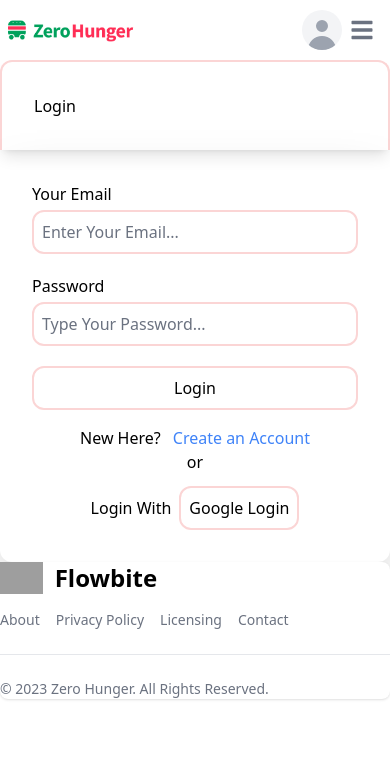
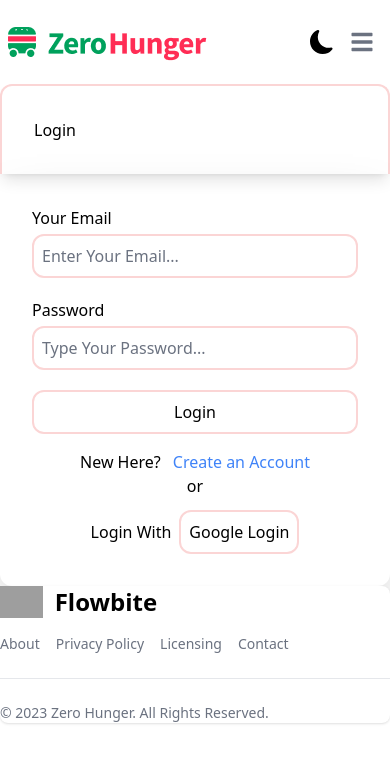
Before and after one commit to CodeWithRashed/zero-hunger-client-side, a React (Vite) app: page /login in a window 390 px wide. Shown: the top 762 px of the page. Built offline with nearby package versions, Linux system fonts and the light colour scheme; no server answers; grey boxes are pictures that could not be loaded.

Commit message:
navbar responsive and dark added

```diff
--- a/package.json
+++ b/package.json
@@ -21,6 +21,7 @@
     "prop-types": "^15.8.1",
     "react": "^18.2.0",
     "react-dom": "^18.2.0",
+    "react-fast-marquee": "^1.6.2",
     "react-icons": "^4.11.0",
     "react-router-dom": "^6.17.0",
     "react-table": "^7.8.0",
--- a/src/Hooks/fetchData.js
+++ b/src/Hooks/fetchData.js
@@ -1,6 +1,8 @@
 export const fetchFoodData = async () => {
   return await fetch(`${import.meta.env.VITE_BACKEND_API}/api/v1/user/get/foods`)
     .then((res) => res.json())
-    .then((data) => data)
+    .then((data) => data.filter(
+      (filteredData) => filteredData.deliveryStatus !== "Delivered"
+    ))
 
 };
--- a/src/Pages/AvailableFoodsPage.jsx
+++ b/src/Pages/AvailableFoodsPage.jsx
@@ -10,6 +10,7 @@ const AvailableFoodsPage = () => {
   const [buttonShortValue, setButtonShortValue] = useState("")
   useEffect(() => {
     fetchFoodData().then((data) => {
+
       setFoodData(data);
       setAllFoodData(data);
       setSearchString("")
--- a/src/components/Nav/Nav.jsx
+++ b/src/components/Nav/Nav.jsx
@@ -1,75 +1,79 @@
 import { Link, NavLink } from "react-router-dom";
-import { FaUserCircle } from "react-icons/fa";
 import { BsFillSunFill, BsMoonFill } from "react-icons/bs";
-import { FiMenu } from "react-icons/fi";
 import logo from "../../assets/logo.png";
 import { useContext, useEffect, useState } from "react";
 import { GlobalDataContext } from "../../ContextApi/DataContext";
 import { toast } from "react-toastify";
 import { Avatar, Dropdown, Navbar } from "flowbite-react";
+
+
+//Nav Started
 const Nav = () => {
   const { activeUser, userLogout, userPhoto } = useContext(GlobalDataContext);
 
   //Dark Mode Toggle
   const [theme, setTheme] = useState("");
-  const [icon, setIcon] = useState("");
 
   // update state on toggle
-  const handleToggle = async (event) => {
-    if (event.target.checked) {
-      localStorage.setItem("theme", "dark");
-      setIcon("dark");
-      setTheme("dark");
-      if (icon == "dark") {
-        setTheme("light");
-        setIcon("light");
-        localStorage.setItem("theme", "light");
-      }
-    }
-
-    if (!event.target.checked) {
+  const handleToggle = async () => {
+    if (theme == "dark") {
       localStorage.setItem("theme", "light");
       setTheme("light");
-      setIcon("light");
-      if (icon == "light") {
+    } else {
+      localStorage.setItem("theme", "dark");
       setTheme("dark");
-        setIcon("dark");
-        localStorage.setItem("theme", "dark");
-      }
     }
   };
 
   useEffect(() => {
     const htmlElement = document.querySelector("html");
     const localTheme = localStorage.getItem("theme");
-    setIcon(localTheme);
+
     if (localTheme == "dark") {
+      setTheme("dark");
       htmlElement.classList.add("dark");
       htmlElement.classList.remove("light");
-      setIcon("dark");
     } else {
+      setTheme("light");
       htmlElement.classList.remove("dark");
       htmlElement.classList.add("light");
-      setIcon("light");
     }
-  }, [theme, icon]);
+  }, [theme]);
 
   return (
-    <div className="!m-0 !p-0">
+    <div className="pt-3">
+
+    <div className="mb-3 !p-0">
       <Navbar fluid rounded>
         <Navbar.Brand>
+          <Link to="/">
             <img
               src={logo}
-            className="mr-3 h-6 sm:h-9"
+              className="mr-3 !sm:h-16"
               alt="Flowbite React Logo"
             />
+          </Link>
         </Navbar.Brand>
+
         <div className="flex md:order-2">
+          {/* Dark Mode Toggle */}
+          <div className="flex justify-center items-center text-2xl mr-2">
+            {theme == "dark" ? (
+              <button onClick={() => handleToggle()}>
+                <BsFillSunFill className="text-white"></BsFillSunFill>
+              </button>
+            ) : (
+              <button onClick={() => handleToggle()}>
+                <BsMoonFill ></BsMoonFill>
+              </button>
+            )}
+          </div>
+          {activeUser && (
             <Dropdown
               arrowIcon={false}
               inline
               label={
-              <Avatar
+                <Avatar className="!sm:mx-1 lg:mx-0"
                   alt="User settings"
                   img={userPhoto || activeUser?.photoURL}
                   rounded
@@ -104,8 +108,11 @@ const Nav = () => {
                 </button>
               </Dropdown.Item>
             </Dropdown>
+          )}
+
           <Navbar.Toggle />
         </div>
+
         <Navbar.Collapse>
           <Navbar.Link>
             <NavLink
@@ -178,6 +185,7 @@ const Nav = () => {
             </NavLink>
           </Navbar.Link>
           <Navbar.Link>
+            {!activeUser && (
               <NavLink
                 to="/login"
                 className={({ isActive, isPending }) =>
@@ -190,9 +198,11 @@ const Nav = () => {
               >
                 Login/Sign Up
               </NavLink>
+            )}
           </Navbar.Link>
         </Navbar.Collapse>
       </Navbar>
+    </div>
     </div>
   );
 };
```
Also changed, not shown: 2 other files (tests, documents, lock files or other folders). Lines whose indentation alone changed are shown as unchanged.
